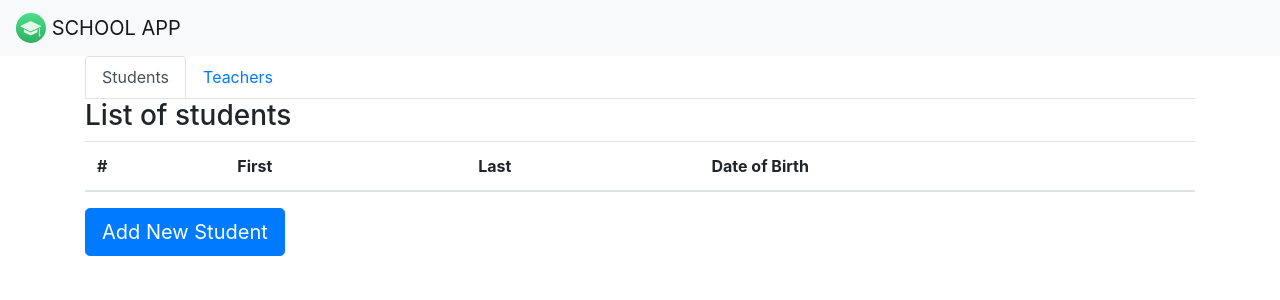
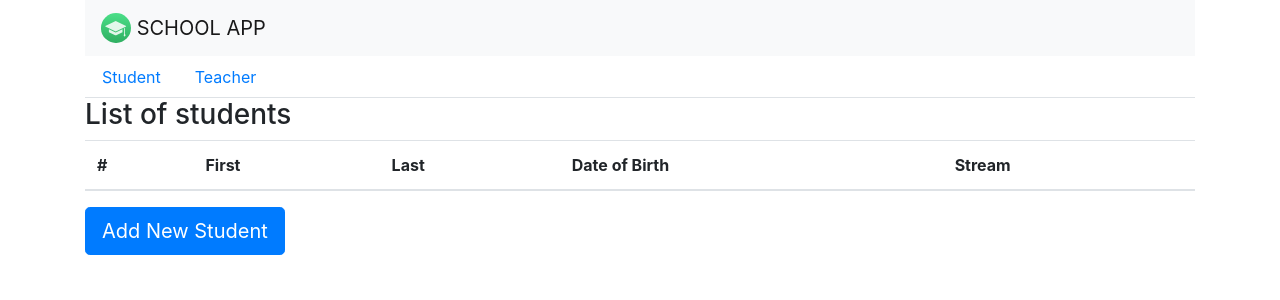
Before and after one commit to neeraj9194/school-app, a Django app: page /student/ in a window 1280 px wide. Shown: the top 300 px of the page. Run offline with Django 3.2, Linux system fonts and the light colour scheme; data that the repository does not hold is empty; some libraries are stand-ins or nearby versions.

Commit message:
Added teacher form to add.

```diff
--- a/school/templates/school/base.html
+++ b/school/templates/school/base.html
@@ -13,7 +13,7 @@
   <title>SCHOOL APP</title>
 </head>
 <body>
-<!-- Image and text -->
+<div class="container">
   <nav class="navbar navbar-light bg-light">
     <a class="navbar-brand" href="#">
       <img src="{% static "school/education.svg" %}" width="30" height="30" class="d-inline-block align-top" alt="" loading="lazy">
@@ -21,21 +21,18 @@
     </a>
   </nav>
 
-<div class="container">
   <nav>
-    <div class="nav nav-tabs" id="nav-tab" role="tablist">
-      <a class="nav-link active" id="nav-student-tab" data-toggle="tab" href="#nav-student" role="tab" aria-controls="nav-student" aria-selected="true">Students</a>
-      <a class="nav-link" id="nav-teacher-tab" data-toggle="tab" href="#nav-teacher" role="tab" aria-controls="nav-teacher" aria-selected="false">Teachers</a>
-    </div>
+    <ul class="nav nav-tabs">
+      <li class="nav-item">
+        <a id="student-tab" class="nav-link" href="/student/">Student</a>
+      </li>
+      <li class="nav-item">
+        <a id="teacher-tab" class="nav-link" href="/teacher/">Teacher</a>
+      </li>
+    </ul>
   </nav>
-  <div class="tab-content" id="nav-tabContent">
-    <div class="tab-pane fade show active" id="nav-student" role="tabpanel" aria-labelledby="nav-student">
-      {% block student-list %}{% endblock %}
-    </div>
-    <div class="tab-pane fade" id="nav-teacher" role="tabpanel" aria-labelledby="nav-teacher">
-      {% block teacher-list %}{% endblock %}
-    </div>
-  </div>
+  {% block list-block %}{% endblock %}
+
 </div>
 
 
@@ -44,6 +41,20 @@
 <script src="https://code.jquery.com/jquery-3.5.1.slim.min.js" integrity="sha384-DfXdz2htPH0lsSSs5nCTpuj/zy4C+OGpamoFVy38MVBnE+IbbVYUew+OrCXaRkfj" crossorigin="anonymous"></script>
 <script src="https://cdn.jsdelivr.net/npm/popper.js@1.16.1/dist/umd/popper.min.js" integrity="sha384-9/reFTGAW83EW2RDu2S0VKaIzap3H66lZH81PoYlFhbGU+6BZp6G7niu735Sk7lN" crossorigin="anonymous"></script>
 <script src="https://stackpath.bootstrapcdn.com/bootstrap/4.5.2/js/bootstrap.min.js" integrity="sha384-B4gt1jrGC7Jh4AgTPSdUtOBvfO8shuf57BaghqFfPlYxofvL8/KUEfYiJOMMV+rV" crossorigin="anonymous"></script>
+<script>
+    $(document).ready(function(){
+        $('nav a').on('click', function(e) {
+            $( 'nav' ).find( 'li.active' ).removeClass( 'active' );
+            console.log(e);
+            console.log($(e.target).attr('id'));
+            localStorage.setItem('activeTab', $(e.target).attr('id'));
+        });
+        let activeTab = localStorage.getItem('activeTab');
+        if(activeTab){
+            $('#' + activeTab ).addClass("active");
+        }
+    });
+</script>
 
 </body>
 </html>
--- a/student/templates/student/student.html
+++ b/student/templates/student/student.html
@@ -1,6 +1,6 @@
 {% extends "school/base.html" %}
 
-{% block student-list %}
+{% block list-block %}
 <h3>List of students</h3>
 <table class="table table-striped">
   <thead>
@@ -9,6 +9,7 @@
     <th scope="col">First</th>
     <th scope="col">Last</th>
     <th scope="col">Date of Birth</th>
+    <th scope="col">Stream</th>
   </tr>
   </thead>
   <tbody>
@@ -18,6 +19,7 @@
     <td>{{ student.first_name }}</td>
     <td>{{ student.last_name }}</td>
     <td>{{ student.dob }}</td>
+    <td>{{ student.stream }}</td>
   </tr>
   {% endfor %}
   </tbody>
@@ -25,36 +27,5 @@
 
 <button type="button" class="btn btn-primary btn-lg" data-toggle="modal" data-target="#addStudentModal" >Add New Student</button>
 
-<div class="modal fade" id="addStudentModal" tabindex="-1" role="dialog" aria-labelledby="addStudentModalTitle" aria-hidden="true">
-  <div class="modal-dialog modal-dialog-centered" role="document">
-    <div class="modal-content">
-      <div class="modal-header">
-        <h5 class="modal-title" id="addStudentModalTitle">Add Student</h5>
-        <button type="button" class="close" data-dismiss="modal" aria-label="Close">
-          <span aria-hidden="true">&times;</span>
-        </button>
-      </div>
-      <form method="post">{% csrf_token %}
-      <div class="modal-body">
-        {% for field in form %}
-          {% if field.name == "first_name" %}
-            <div class="form-row">
-          {% endif %}
-          <div class="form-group {% if field.name == "first_name" or field.name == "last_name"%}col-md-6{% endif %}">
-            <label for="{{ field.name }}">{{ field.label }}</label>
-          {{ field }}
-          </div>
-          {% if field.name == "last_name" %}
-            </div>
-          {% endif %}
-        {%  endfor %}
-      </div>
-      <div class="modal-footer">
-        <button type="button" class="btn btn-secondary" data-dismiss="modal">Cancel</button>
-        <button type="submit" class="btn btn-primary">Save</button>
-      </div>
-      </form>
-    </div>
-  </div>
-</div>
+{% include "school/create-modal.html"  with modal_name="addStudentModal" modal_header="Add Student" %}
 {% endblock %}
--- a/teacher/urls.py
+++ b/teacher/urls.py
@@ -1,4 +1,7 @@
 from django.urls import path
 
+from teacher.views import TeacherView
+
 urlpatterns = [
+    path('', TeacherView.as_view(template_name="teacher.html")),
 ]
```
Also changed, not shown: school/templates/school/create-modal.html (added, +32 -0 lines), teacher/forms.py (added, +25 -0 lines), teacher/templates/teacher.html (added, +33 -0 lines), teacher/views.py (+14 -2 lines), teacher/templates/__init__.py (added). Lines whose indentation alone changed are shown as unchanged.
